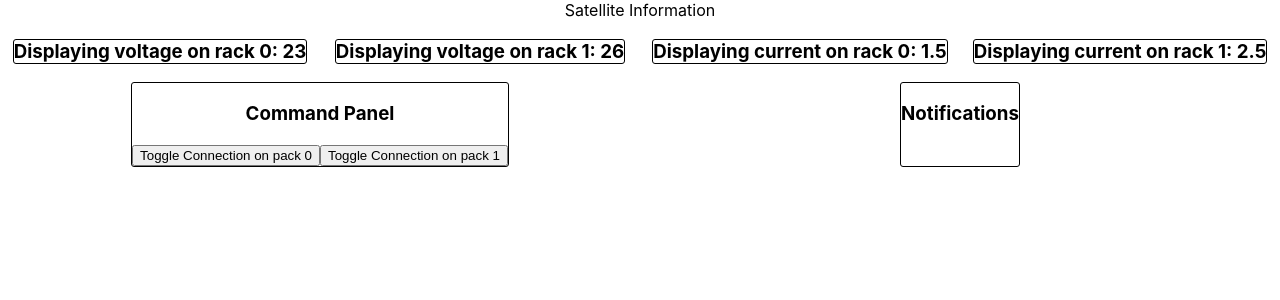
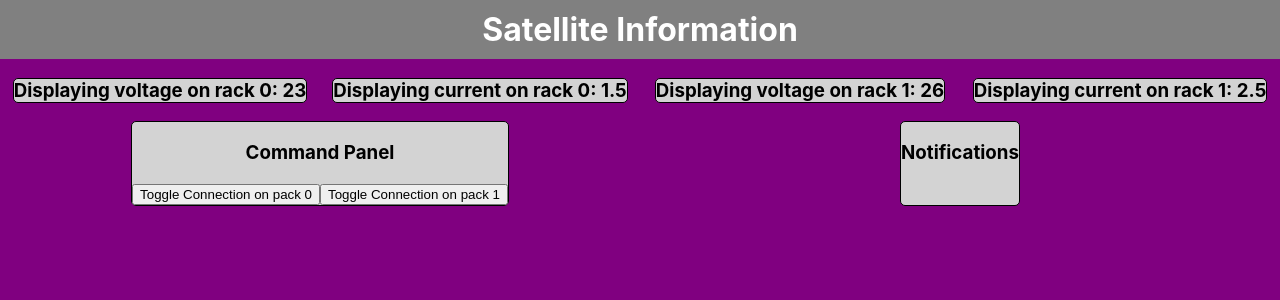
Before and after one commit to mthrndr/endurosat_problem, a React (Create React App) app: page / in a window 1280 px wide. Shown: the top 300 px of the page. Built offline with nearby package versions, Linux system fonts and the light colour scheme.

Commit message:
Added additional css to clear up different sections

```diff
--- a/src/App.css
+++ b/src/App.css
@@ -1,5 +1,14 @@
 .App {
+  height: 100vh;
   text-align: center;
+  background-color: purple;
+}
+
+.title{
+  margin: 0;
+  padding: 10px;
+  background-color: grey;
+  color: white;
 }
 
 .control_panel{
@@ -21,7 +30,8 @@
 .parameter_inner{
   border-style: solid;
   border-width: 1px;
-  border-radius: 3px;
+  border-radius: 5px;
+  background-color: lightgrey;
 }
 
 .command_panel{
@@ -35,7 +45,8 @@
 .command_inner{
   border-style: solid;
   border-width: 1px;
-  border-radius: 3px;
+  border-radius: 5px;
+  background-color: lightgrey;
 }
 
 .notifications_panel{
@@ -49,5 +60,18 @@
 .notifications_inner{
   border-style: solid;
   border-width: 1px;
-  border-radius: 3px;
+  border-radius: 5px;
+  background-color: lightgrey;
 }
+
+.voltage_alert{
+  color: red;
+}
+
+.current_alert{
+  color: yellow;
+}
+
+.disconnected_alert{
+  color: blue;
+}
--- a/src/App.js
+++ b/src/App.js
@@ -12,8 +12,8 @@ function ControlPanel () {
   return(
     <div className="control_panel">
       <ParameterDisplay type='voltage' id='0'/>
+      <ParameterDisplay type='current' id='0'/>
       <ParameterDisplay type='voltage' id='1'/>
-      <ParameterDisplay type='current' id='0'/>
       <ParameterDisplay type ='current' id='1'/>
       <CommandPanel />
       <NotificationsPanel />
@@ -25,7 +25,9 @@ function App() {
   return (
     <PowerContextProvider>
       <div className="App">
-        Satellite Information
+        <h1 className="title">
+          Satellite Information
+        </h1>
         <ControlPanel />
       </div>
     </PowerContextProvider>
--- a/src/components/NotificationsPanel.jsx
+++ b/src/components/NotificationsPanel.jsx
@@ -3,7 +3,7 @@ import PowerContext from '../PowerContext';
 
 function disconnectedAlert(pos){
   return(
-    <div className="alert">
+    <div className="disconnected_alert">
       {`Rack ${pos} has been disconnected!`}
     </div>
   );
@@ -11,7 +11,7 @@ function disconnectedAlert(pos){
 
 function lowVoltageAlert(pos){
   return(
-    <div className="alert">
+    <div className="voltage_alert">
       {`Low voltage on rack ${pos}!`}
     </div>
   );
@@ -19,7 +19,7 @@ function lowVoltageAlert(pos){
 
 function highCurrentAlert(pos){
   return(
-    <div className="alert">
+    <div className="current_alert">
       {`High current on rack ${pos}!`}
     </div>
   );
@@ -27,7 +27,7 @@ function highCurrentAlert(pos){
 
 function veryHighCurrentAlert(pos){
   return(
-    <div className="alert">
+    <div className="current_alert">
       {`Very high current on rack ${pos}!`}
     </div>
   );
```
